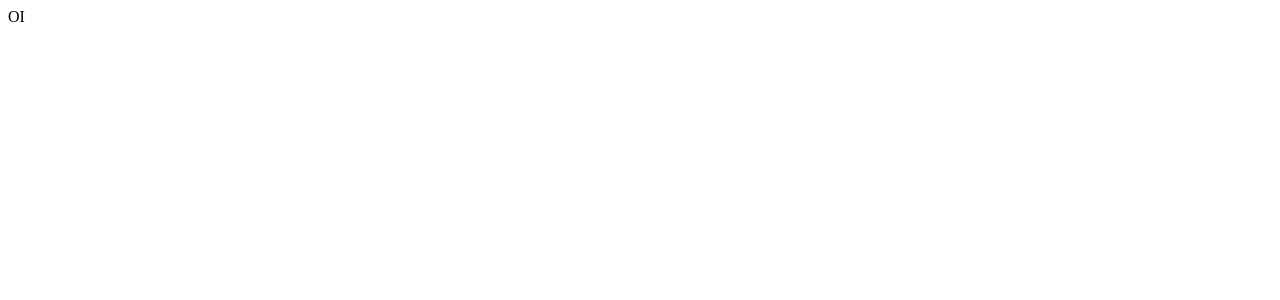
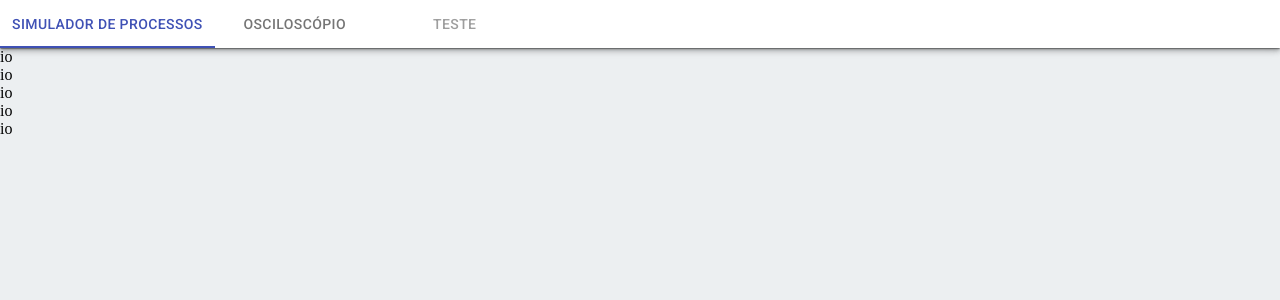
Before and after one commit to Cesaario/mica, a React (Create React App) app: page /simulador in a window 1280 px wide. Shown: the top 300 px of the page. Built offline with nearby package versions, Linux system fonts and the light colour scheme.

Commit message:
Base das rotas

```diff
--- a/package.json
+++ b/package.json
@@ -12,6 +12,8 @@
     "@types/node": "^12.0.0",
     "@types/react": "^16.9.53",
     "@types/react-dom": "^16.9.8",
+    "@types/react-router-dom": "^5.1.6",
+    "node-sass": "4.14.1",
     "react": "^17.0.1",
     "react-dom": "^17.0.1",
     "react-router-dom": "^5.2.0",
--- /dev/null
+++ b/src/App.scss
@@ -0,0 +1,7 @@
+body {
+  background-color: #eceff1;
+  width: 100%;
+  height: 100%;
+  margin: 0;
+  padding: 0;
+}
--- a/src/App.tsx
+++ b/src/App.tsx
@@ -1,9 +1,16 @@
 import React from 'react';
+import './App.scss';
+import AbaRotas from './features/navegacao/AbaRotas';
+import SwitchRotas from './features/navegacao/SwitchRotas';
+import { BrowserRouter as Router } from "react-router-dom";
 
 function App() {
   return (
     <div className="App">
-      OI
+      <Router>
+        <AbaRotas />
+        <SwitchRotas />
+      </Router>
     </div>
   );
 }
--- /dev/null
+++ b/src/features/navegacao/AbaRotas.tsx
@@ -0,0 +1,32 @@
+import React, { useState } from 'react';
+import { Paper, Tabs, Tab, AppBar } from "@material-ui/core";
+import { Link } from "react-router-dom";
+
+const AbaRotas: React.FC = () => {
+
+  const [aba, setAba] = useState<number>(0);
+
+  const handleChange = (e: React.ChangeEvent<{}>, value: any) => {
+    setAba(value);
+  }
+
+  return (
+
+    <AppBar position="sticky">
+      <Paper square>
+        <Tabs
+          value={aba}
+          indicatorColor="primary"
+          textColor="primary"
+          onChange={handleChange}
+        >
+          <Tab label="Simulador de Processos" to="/simulador" component={Link}/>
+          <Tab label="Osciloscópio" to="/osciloscopio" component={Link} />
+          <Tab label="Teste" disabled />
+        </Tabs>
+      </Paper>
+    </AppBar>
+  );
+}
+
+export default AbaRotas;
--- /dev/null
+++ b/src/features/navegacao/SwitchRotas.tsx
@@ -0,0 +1,15 @@
+import React from "react";
+import { Switch, Route } from "react-router-dom";
+import SimuladorDeProcessos from "../simuladorDeProcessos/SimuladorDeProcessos";
+
+const SwitchRotas: React.FC = () => {
+  return (
+    <Switch>
+      <Route path="/simulador">
+        <SimuladorDeProcessos />
+      </Route>
+    </Switch>
+  );
+}
+
+export default SwitchRotas;
--- /dev/null
+++ b/src/features/simuladorDeProcessos/SimuladorDeProcessos.tsx
@@ -0,0 +1,15 @@
+import React from "react";
+
+const SimuladorDeProcessos: React.FC = () => {
+  return (
+    <div>
+      <div>io</div>
+      <div>io</div>
+      <div>io</div>
+      <div>io</div>
+      <div>io</div>
+    </div>
+  );
+}
+
+export default SimuladorDeProcessos;
```
Also changed, not shown: 1 other file (tests, documents, lock files or other folders).
